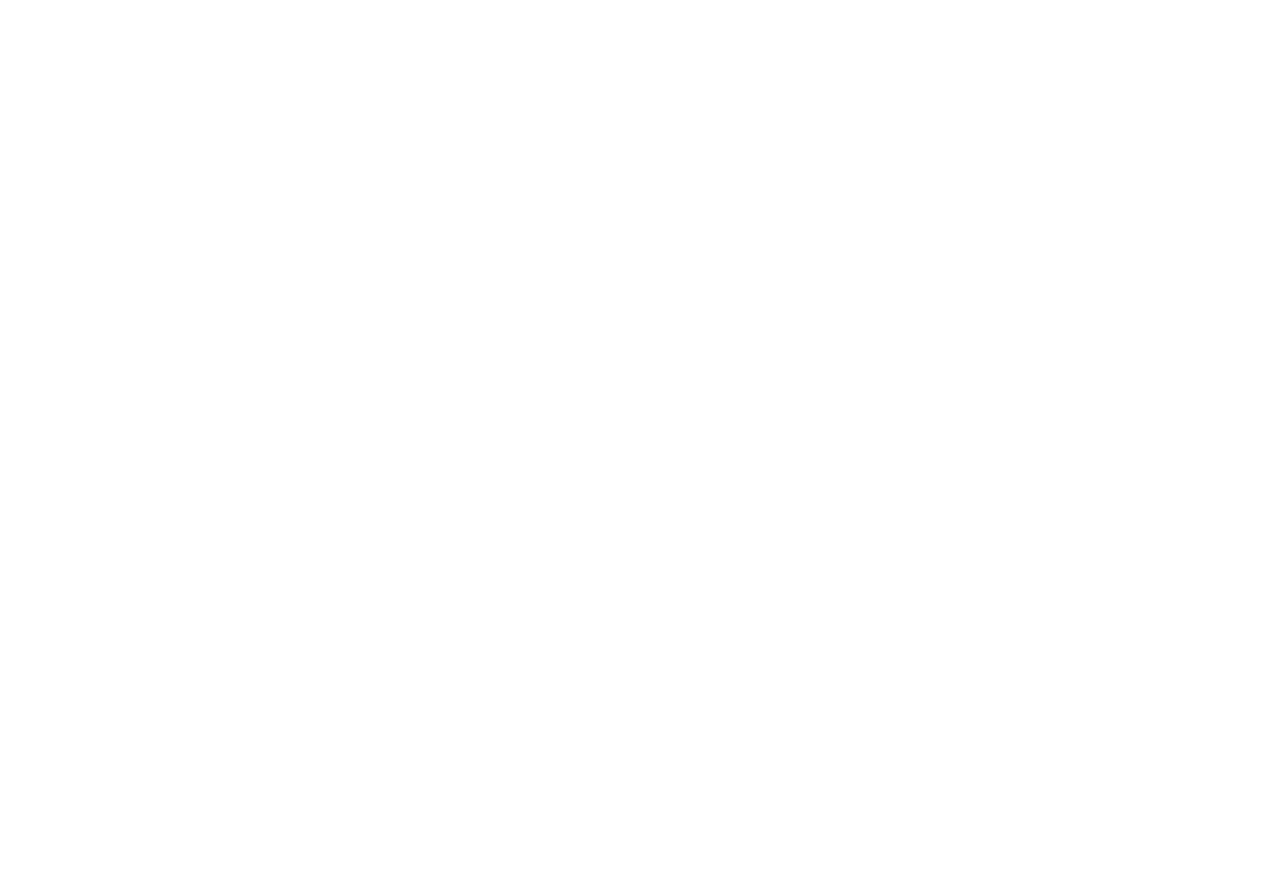
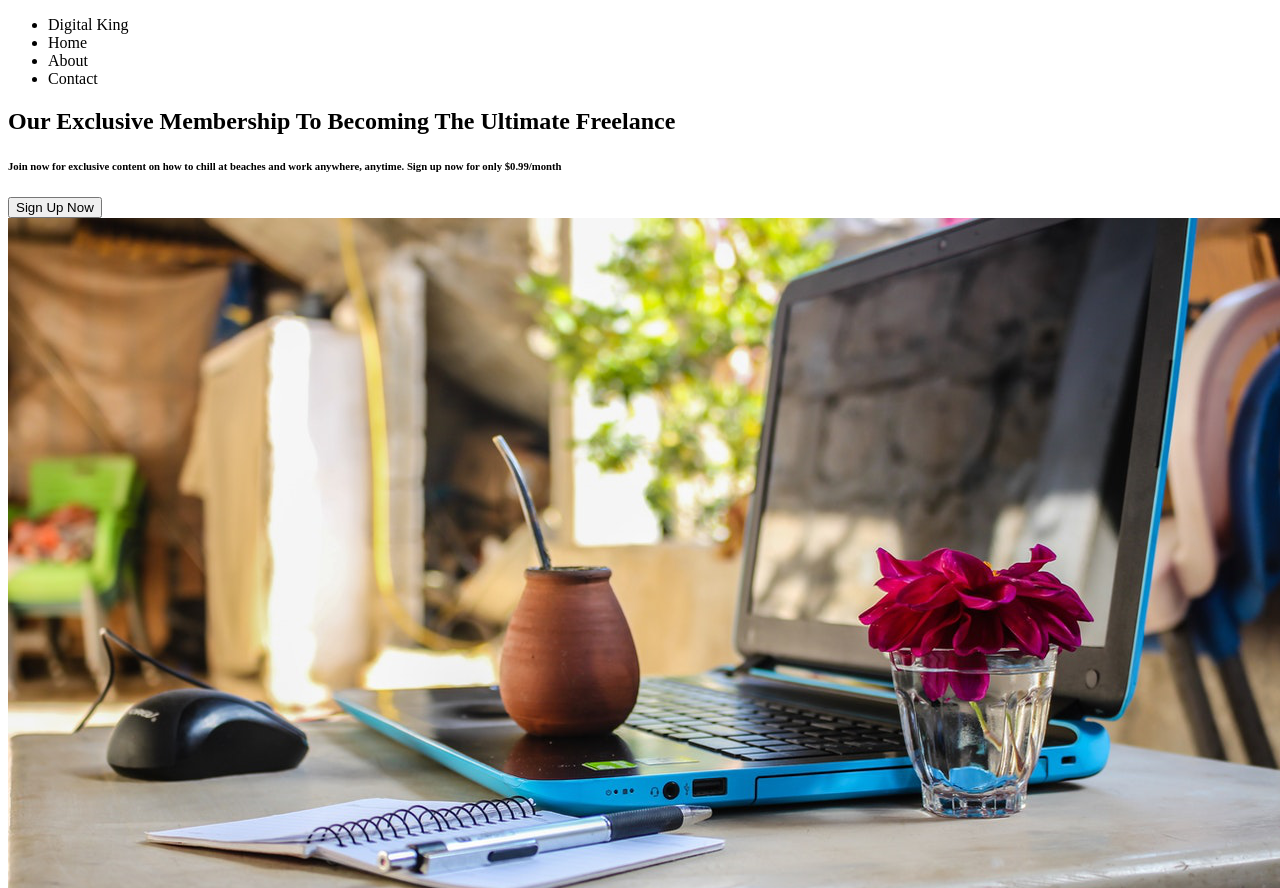
Before and after one commit to developerabz/Landing-page, a plain HTML site: page index.html in a window 1280 px wide. Shown: the top 888 px of the page. Before the commit the page ends 800 px from the top, so only its background shows below. Drawn offline with Linux system fonts and the light colour scheme.

Commit message:
add basic structure of first section

```diff
--- a/index.html
+++ b/index.html
@@ -6,5 +6,23 @@
     </head>
     <body>
         <!--start on first section below-->
+        <div class="header">
+            <ul>
+                <li>Digital King</li>
+                <li>Home</li>
+                <li>About</li>
+                <li>Contact</li>
+            </ul>
+        </div>
+        <div class="firstsection">
+            <div class="hero">
+                <h2>Our Exclusive Membership To Becoming The Ultimate Freelance</h2>
+                <h6>Join now for exclusive content on how to chill at beaches and work anywhere, anytime. Sign up now for only $0.99/month</h6>
+                <button>Sign Up Now</button>
+            </div>
+            <div class="mainimage">
+                <img src="images/digitalnomad.png" alt="laptop with coconut water near it">
+            </div>
+        </div>
     </body>
 </html>
```
